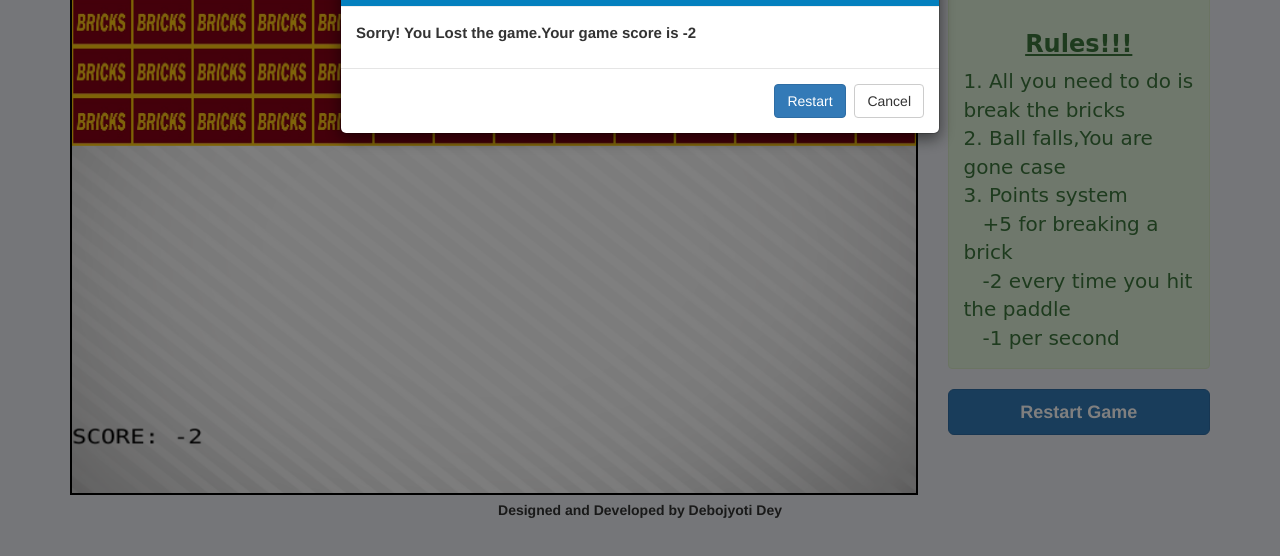
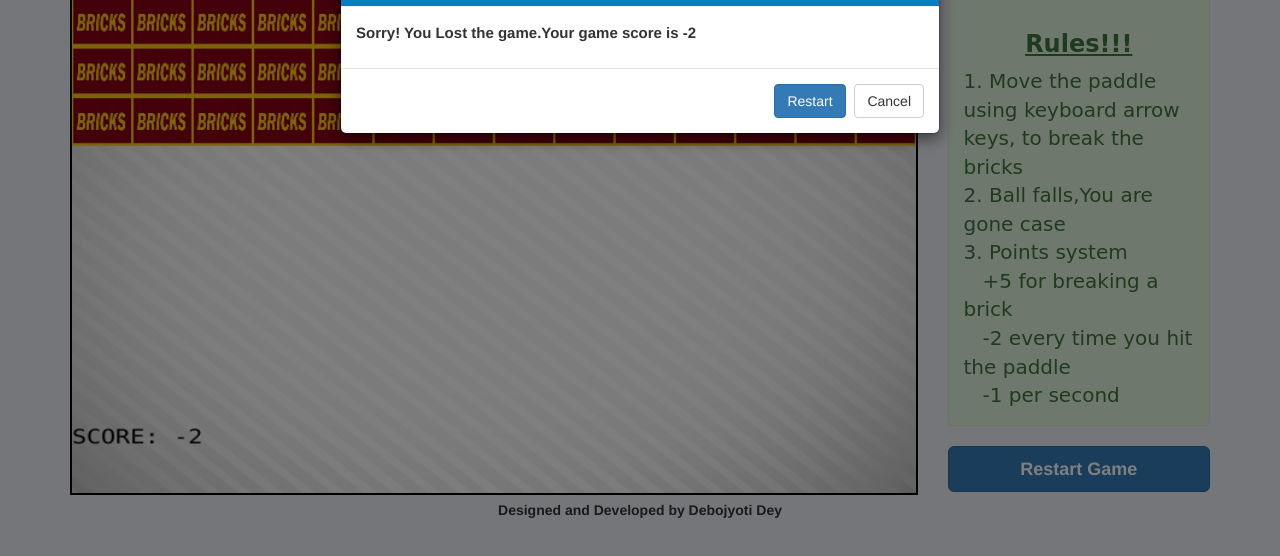
Before and after one commit to deboGunner/Brick-Breaker-Game, a plain HTML site: page index.html in a window 1280 px wide. Shown: the part 86-642 px from the top of the page. Drawn offline with nearby package versions, Linux system fonts and the light colour scheme; a web font is replaced by a local one.

Commit message:
Change in rules

```diff
--- a/index.html
+++ b/index.html
@@ -18,7 +18,7 @@
 			<div class="col-md-3">
 				<div class="alert alert-success">
 					<h3 style="text-align: center;"><strong><u>Rules!!!</u></strong></h3>
-					<p> 1. All you need to do is break the bricks<br/>
+					<p> 1. Move the paddle using keyboard arrow keys, to break the bricks<br/>
 						2. Ball falls,You are gone case<br/>
 						3. Points system<br/>
 						&nbsp;&nbsp;&nbsp;+5 for breaking a brick<br/>
```
